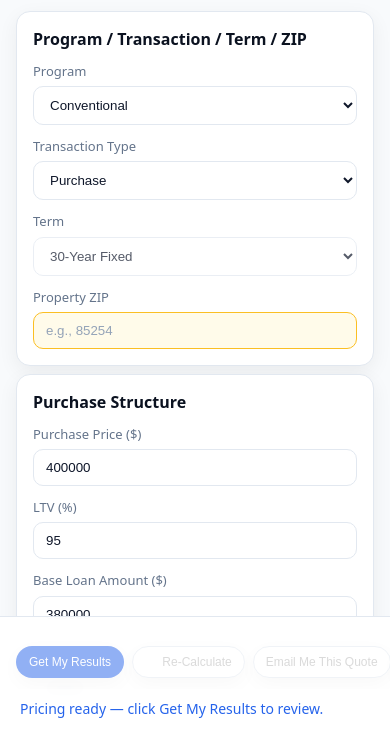
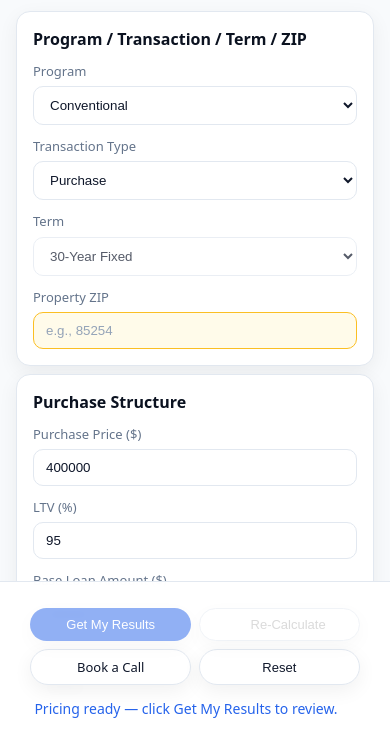
Before and after one commit to jyoder35/mortgage-ui, a website built with Vite: page index.html in a window 390 px wide. Shown: the part 103-844 px from the top of the page. Built offline with nearby package versions, Linux system fonts and the light colour scheme.

Commit message:
2x2 footer: Gate/Save swap by unlock, no scroll

```diff
--- a/app.js
+++ b/app.js
@@ -83,7 +83,9 @@ let zipResolved=false;
 function setZipMsg(type,text){ const el=$("zipMsg"); if(!text){ el.style.display="none"; el.textContent=""; el.className="msg"; return; } el.className="msg "+(type==="warn"?"bad":"ok"); el.textContent=text; el.style.display="block"; }
 function setGateEnabled(en){
  const gateBtn = $("btnGate");
- if (gated){ gateBtn.style.display = "none"; return; }
+ const saveBtn = $("btnSave");
+ if (gated){ gateBtn.style.display = "none"; if (saveBtn) saveBtn.style.display = ""; return; }
+ if (saveBtn) saveBtn.style.display = "none";
  gateBtn.style.display = "";
  gateBtn.disabled = !en;
 }
@@ -849,7 +851,7 @@ function upsertLead(){
   localStorage.setItem("azm_leadPhone", v.phone);
   gated = true;
   toggleResultsVisibility(true);
-  $("btnGate").style.display = "none";
+  refreshUnlockButton();
   showStatus("Saved. Pricing…","ok");
   toast("Unlocked","success");
   $("leadSubmit").disabled = false;
--- a/index.html
+++ b/index.html
@@ -239,16 +239,14 @@
   <footer class="footer-bar" role="contentinfo">
     <div class="container footer-inner">
       <div class="footer-buttons">
-        <div class="footer-buttons-inner">
         <button id="btnGate" class="btn btn-primary" disabled title="Enter required fields to continue">Get My Results</button>
+        <button id="btnSave" class="btn" disabled style="display:none">Email Me This Quote</button>
         <button id="btnRecalc" class="btn" disabled>
           <span id="recalcDot" class="dot" aria-hidden="true"></span>
           Re‑Calculate
         </button>
-          <button id="btnSave" class="btn" disabled>Email Me This Quote</button>
         <a id="btnBookCall" class="btn" href="https://connect.theloportal.com/widget/bookings/azm-all" target="_blank" rel="noopener noreferrer">Book a Call</a>
         <button id="btnReset" class="btn btn-ghost">Reset</button>
-        </div>
       </div>
       <div class="footer-status">
         <div id="footerIndicator" class="footer-indicator">Ready</div>
--- a/styles.css
+++ b/styles.css
@@ -139,25 +139,15 @@ a.btn{ text-decoration:none; color:inherit; display:inline-flex; align-items:cen
  height:var(--footer-h); display:flex; align-items:center;
 }
 .footer-inner{ display:flex; align-items:center; gap:10px; flex-wrap:nowrap; }
-.footer-buttons{ display:flex; align-items:center; gap:10px; flex-shrink:0; }
-.footer-buttons-inner{ display:flex; align-items:center; gap:10px; }
+.footer-buttons{ display:grid; grid-template-columns: 1fr 1fr; gap:8px; flex-shrink:0; }
 .footer-status{ display:flex; align-items:center; flex:1; min-width:0; }
 @media (max-width:600px){
- .app{ padding-bottom:92px; }
+ .app{ padding-bottom:100px; }
  .panel{ margin-bottom:8px; }
- .container.app{ padding-bottom:92px; }
  .footer-bar{ height:auto; min-height:auto; padding:6px 0; }
  .footer-inner{ flex-direction:column; align-items:stretch; gap:10px; }
- .footer-buttons{
-  display:block; overflow-x:auto; overflow-y:hidden;
-  padding:6px 0 10px; margin:0 -16px; padding-left:16px; padding-right:24px;
-  -webkit-overflow-scrolling:touch; overscroll-behavior-x:contain;
-  scrollbar-width:none; -ms-overflow-style:none;
-  min-height:44px; min-width:0;
- }
- .footer-buttons::-webkit-scrollbar{ display:none; }
- .footer-buttons-inner{ display:inline-flex; align-items:center; gap:8px; padding-right:16px; white-space:nowrap; }
- .footer-buttons .btn{ flex:0 0 auto; min-width:100px; padding:8px 12px; font-size:12px; }
+ .footer-buttons{ gap:8px; padding:4px 0; }
+ .footer-buttons .btn{ padding:8px 12px; font-size:13px; }
  .footer-status{ display:flex; justify-content:space-between; align-items:center; gap:8px; flex-shrink:0; padding:0 4px; }
  .footer-indicator{ order:unset; width:auto; text-align:left; margin:0; font-size:12px; flex:1; min-width:0; }
  .timestamp{ order:unset; width:auto; text-align:right; margin:0; font-size:12px; flex-shrink:0; }
```
Lines whose indentation alone changed are shown as unchanged.
